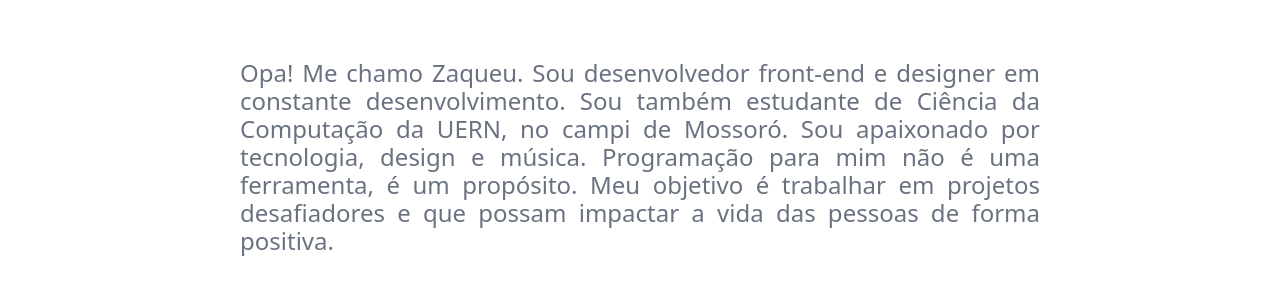
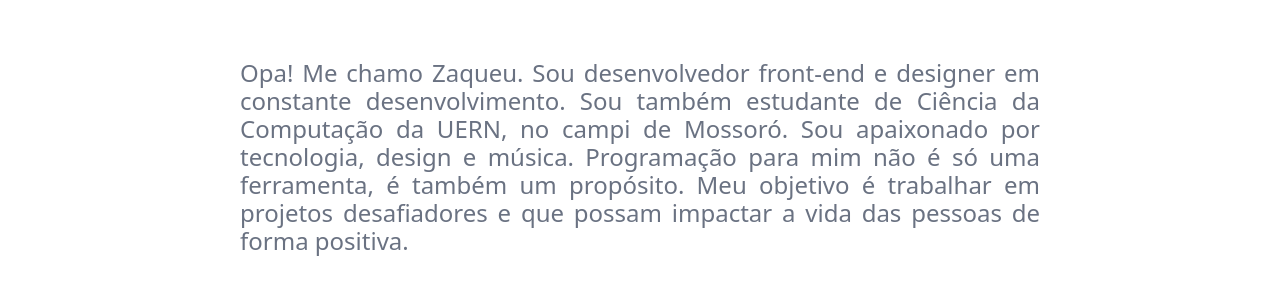
Before and after one commit to zaqueu-dev/my_portfolio, a React (Vite) app: page / in a window 1280 px wide. Shown: the part 398-703 px from the top of the page. Built offline with nearby package versions, Linux system fonts and the light colour scheme.

Commit message:
text about

```diff
--- a/src/components/About.jsx
+++ b/src/components/About.jsx
@@ -8,7 +8,7 @@ function About() {
         constante desenvolvimento. Sou também estudante de{" "}
         <b>Ciência da Computação</b> da UERN, no campi de Mossoró. Sou
         apaixonado por tecnologia, design e música. Programação para mim não é
-        uma ferramenta, é um propósito. Meu objetivo é{" "}
+        só uma ferramenta, é também um propósito. Meu objetivo é{" "}
         <b>
           trabalhar em projetos desafiadores e que possam impactar a vida das
           pessoas de forma positiva.
```
